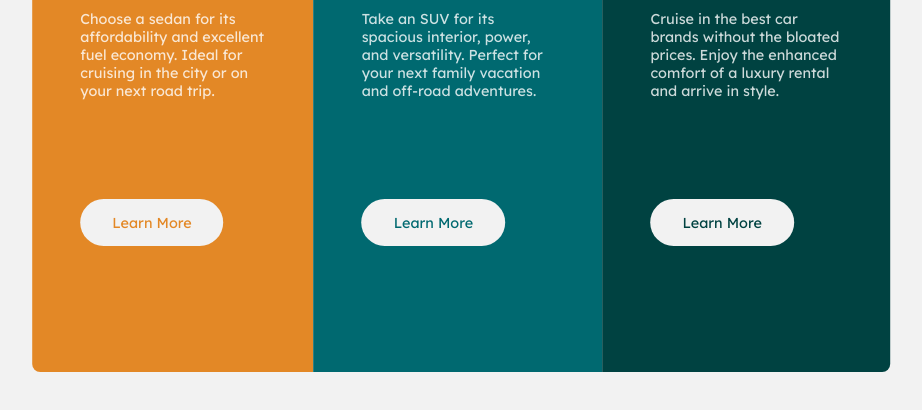
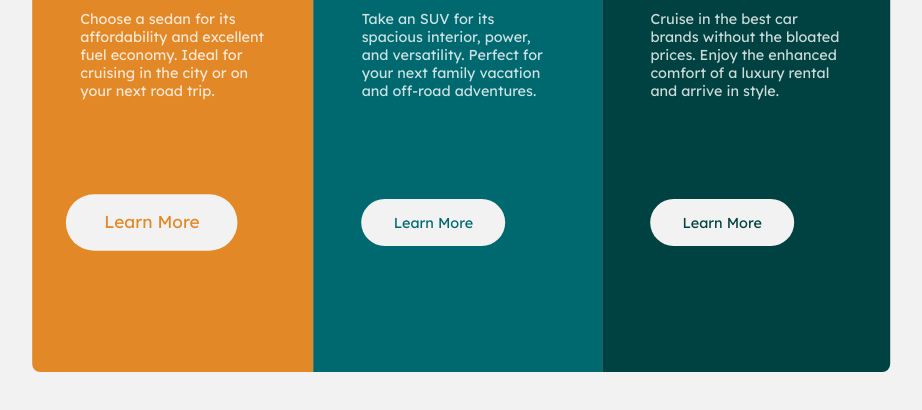
Before and after one commit to MellonFive/column-preview-card-component-main, a plain HTML site: page index.html in a window 1280 px wide. In both pictures the pointer is over the link 330 px from the left and 530 px from the top of the page. Shown: the part 308-718 px from the top of the page, without its empty margins (179-1101 px from the left). Drawn offline with Linux system fonts and the light colour scheme.

Commit message:
Corregindo linha 78

```diff
--- a/css/style.css
+++ b/css/style.css
@@ -75,7 +75,7 @@ main .menu .button {
 }
 
 main .menu .button:hover {
-    transform: scale(1.2), rotate(-45deg);
+    transform: scale(1.2);
 }
 
 main .menu.-sedans .button {
```
